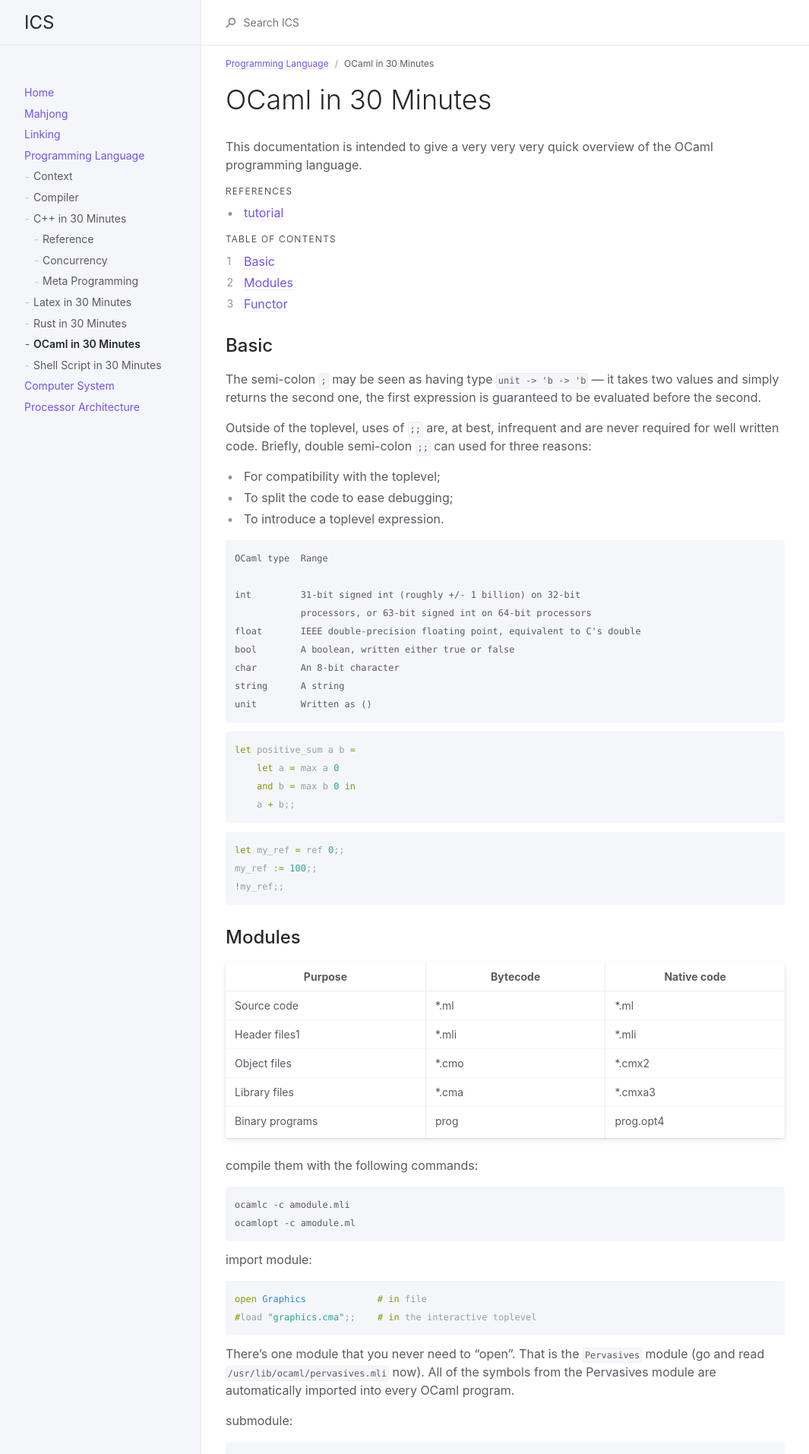
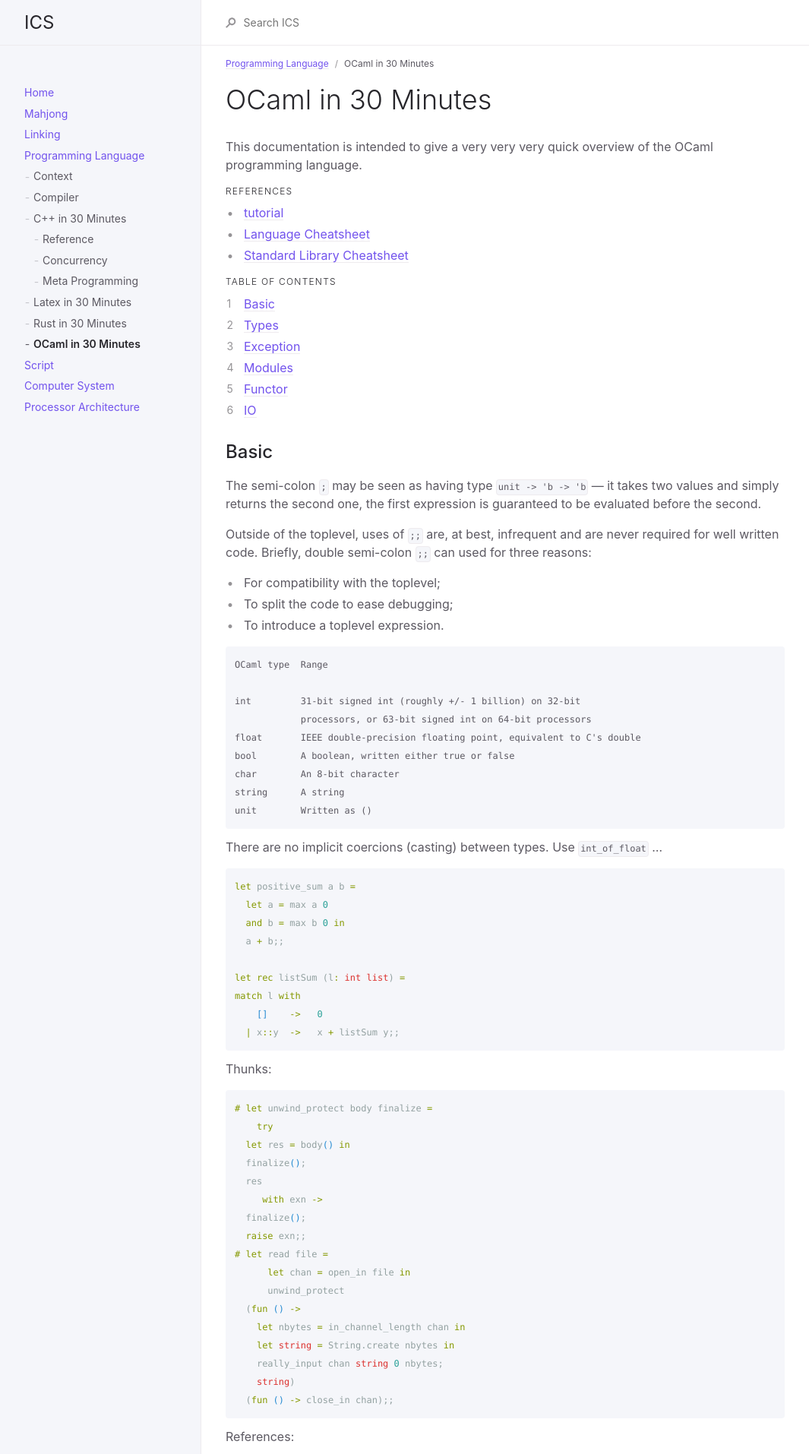
Before and after one commit to wongsingfo/comp-sys, a Jekyll site: the page built from docs/prog-lang/ocaml.md, in a window 1280 px wide. Shown: the top 1914 px of the page at 76% size, without its empty margins (107-1172 px from the left). Built offline with Jekyll 4.4.1, drawn with Linux system fonts in a browser that asks for light colours; some of the changed text lies outside the part shown.

Commit message:
[update]

````diff
--- a/docs/prog-lang/ocaml.md
+++ b/docs/prog-lang/ocaml.md
@@ -14,6 +14,8 @@ This documentation is intended to give a very very very quick overview of the OC
 {: .no_toc .text-delta }
 
 - [tutorial](https://ocaml.org/learn/tutorials/)
+- [Language Cheatsheet](http://www.ocamlpro.com/wp-content/uploads/2019/09/ocaml-lang.pdf)
+- [Standard Library Cheatsheet](http://www.ocamlpro.com/wp-content/uploads/2019/09/ocaml-stdlib.pdf)
 
 ## Table of contents
 {: .no_toc .text-delta }
@@ -43,35 +45,113 @@ string      A string
 unit        Written as ()
 ```
 
+There are no implicit coercions (casting) between types. Use `int_of_float` ...
+
 ```ocaml
 let positive_sum a b =
-    let a = max a 0
-    and b = max b 0 in
-    a + b;;
+  let a = max a 0
+  and b = max b 0 in
+  a + b;;
+
+let rec listSum (l: int list) =
+match l with
+    []    ->   0
+  | x::y  ->   x + listSum y;;
 ```
+
+Thunks:
+
+```ocaml
+# let unwind_protect body finalize =
+    try
+  let res = body() in
+  finalize();
+  res
+     with exn ->
+  finalize();
+  raise exn;;
+# let read file =
+      let chan = open_in file in
+      unwind_protect
+  (fun () ->
+    let nbytes = in_channel_length chan in
+    let string = String.create nbytes in
+    really_input chan string 0 nbytes;
+    string)
+  (fun () -> close_in chan);;
+```
+
+References:
 
 ```ocaml
 let my_ref = ref 0;;
 my_ref := 100;;
 !my_ref;;
+
+let fact n =
+  let result = ref 1 in
+      for i = 2 to n do
+       result := i * !result
+      done;
+      !result;;
+```
+
+## Types
+
+`Unit` is commonly used as the value of a procedure that computes by side-effect.
+
+```ocaml
+[1; 3; 2; 5]  (* : int list *)
+[]
+1 :: [2; 3]
+List.hd [1; 2; 3] (* 1 *)
+List.tl [1; 2; 3] (* [2; 3] *)
+List.append (* or use the @ operator *)
+
+"professor", "age", 33;; (* tuple: string * string * int *)
+
+’a list -> ’a list -> ’a list （* polymorphism *）
+```
+
+```ocaml
+type shape = Square of float * float * float
+           | Circle of float * float * float;;;;
+(* shape is a new type, and Square is a constructor *)
+
+type ast =
+     ANum of int
+  |  APlus of  ast * ast
+  |  AMinus of ast * ast
+  |  ATimes of ast * ast ;;
+```
+
+## Exception
+
+```ocal
+exception Bad;;
+raise Bad;;
+try e with
+    p_1 -> e_1
+  | p_2 -> e_2;;
 ```
 
 ## Modules
 
 | Purpose         | Bytecode | Native code |
 | --------------- | -------- | ----------- |
+| OCaml Lex       | *.mll    | *.mll       |
+| OCaml Yacc      | *.mly    | *.mly       |
 | Source code     | *.ml     | *.ml        |
 | Header files1   | *.mli    | *.mli       |
 | Object files    | *.cmo    | *.cmx2      |
 | Library files   | *.cma    | *.cmxa3     |
 | Binary programs | prog     | prog.opt4   |
 
-compile them with the following commands:
+Compiler:
 
-```
-ocamlc -c amodule.mli
-ocamlopt -c amodule.ml
-```
+- `ocamlc -c file.ml`
+- `ocamlopt -o a.out *.com`: compile to native code (3x faster)
+- `ocamldebug`: debuger like GNU gdb. Remember to compile with the `-g` option.
 
 import module:
 
@@ -80,7 +160,7 @@ open Graphics             # in file
 #load "graphics.cma";;    # in the interactive toplevel
 ```
 
-There's one module that you never need to "open". That is the `Pervasives` module (go and read `/usr/lib/ocaml/pervasives.mli` now). All of the symbols from the Pervasives module are automatically imported into every OCaml program.
+There's one module that you never need to "open". That is the `Pervasives` module (go and read `/usr/lib/ocaml/pervasives.mli` now). All of the symbols from the `Pervasives` module are automatically imported into every OCaml program.
 
 submodule:
 
@@ -134,3 +214,31 @@ Use the `include` directive to add a function to a existing module:
          | Some x -> x :: optmap f tl
   end;;
 ```
+
+
+## IO
+
+```
+val stdin : in_channel
+val stdout : out_channel
+val stderr : out_channel
+val open_out: string -> out_channel
+val open_out_bin: string -> out_channel
+val close_out : out_channel -> unit
+val open_in: string -> in_channel
+val open_in_bin: string -> in_channel
+val open_in_gen: open_flag list -> int -> string -> in_channel
+type open_flag =
+  Open_rdonly | Open_wronly | Open_append
+        | Open_creat | Open_ trunc | Open_excl
+        | Open_binary | Open_text | Open_nonblock
+val close_in: out_channel -> unit
+
+val output_char: out_channel -> char -> unit (write a single character)
+val output_string: out_channel -> string -> unit (write all the characters in a string)
+val output : out_channel -> string -> int -> int -> unit (write part of a string, offset and length)
+
+val input_char: in_channel -> char  (read a single character)
+val input_line: in_channel -> string (read an entire line)
+val input : in_channel -> string -> int -> int -> int (raise the exception End_of_file if the end of the file is reached before the entire value could be read)
+```
````
Also changed, not shown: docs/arch/riscv.md (+2 -0 lines), docs/prog-lang/latex.md (+1 -0 lines), docs/script/gradle.md (added, +65 -0 lines), docs/script/script.md (added, +10 -0 lines), docs/script/shell.md (renamed from docs/prog-lang/shell.md, +4 -2 lines), docs/system/net/net.md (+5 -0 lines), docs/system/net/proxy.md (added, +50 -0 lines).
